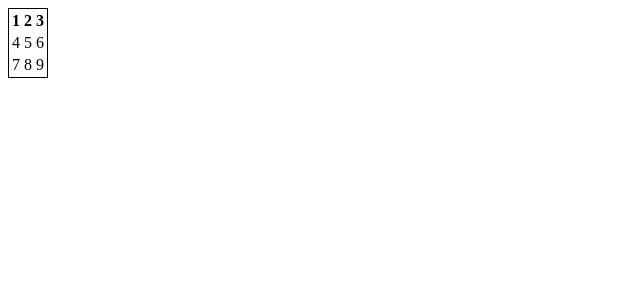
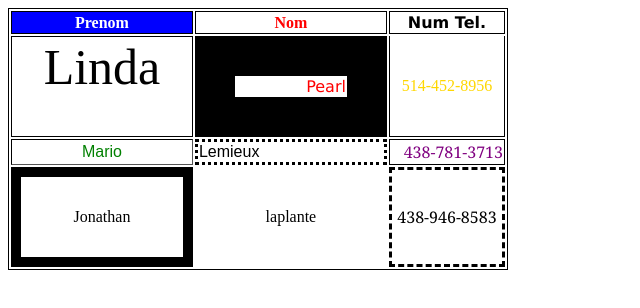
Before and after one commit to PatF3lix/Exercise-HTML, a plain HTML site: page semaine 4/exercise1.html in a window 1280 px wide. Shown: the whole page, without its empty margins (0-640 px from the left). Drawn offline with Linux system fonts and the light colour scheme.

Commit message:
semaine 4 exercise 1 completer

```diff
--- a/semaine 4/exercise1.html
+++ b/semaine 4/exercise1.html
@@ -5,11 +5,76 @@
 
         <title>Exercise 1 semaine 4</title>
         <style>
-            .tableux, .tableux tr .tableux td .tableux th {
-                border: 1px solid black;
+            .tableux, .tableux tr, .tableux td, .tableux th {
+                width: 500px;
+                border:1px solid black;
                 text-align: center;
 
             }
+            #data1{
+                background-color: blue;
+                color: white;
+            }
+            #data2{
+                color: red;
+            }
+            #data3{
+                font-family: Verdana, Geneva, Tahoma, sans-serif;
+            }
+            #data4{
+                vertical-align: top;
+                font-family: 'Times New Roman', Times, serif;
+                font-size: 50px;
+            }
+            #data5{
+                text-align: right;
+                font-size: medium;
+                border-width: 40px;
+                font-family: 'Lucida Sans', 'Lucida Sans Regular', 'Lucida Grande', 'Lucida Sans Unicode', Geneva, Verdana, sans-serif;
+                color: red;
+            }
+            #data6{
+                text-overflow: clip;
+                color: gold;
+                border-top: 6px;
+            }
+            #data7{
+                color: green;
+                font-family: fantasy;
+                border-style: inset;
+            }
+            #data8{
+                border-color: green;
+                text-align: left;
+                border-width: 2px;
+                border: dotted;
+                font: caption;
+            }
+            #data9{
+                font-family: Georgia, 'Times New Roman', Times, serif;
+                color: purple;
+                text-align: right;
+                border-style: groove;
+            }
+            #data10{
+                border-style: solid;
+                border-width: 10px;
+            }
+            #data11{
+                 border: hidden;
+                 text-transform: lowercase;
+            }
+            #data12{
+                border: dashed;
+                font-family: Cambria, Cochin, Georgia, Times, 'Times New Roman', serif;
+            }
+            #table_row{
+                height: 100px;
+
+            }
+
+
+
         </style>
 
 
@@ -19,20 +84,25 @@
 
         <table class="tableux">
             <tr>
-                <th id="1">1</th>
-                <th id="2">2</th>
-                <th id="3">3</th>
+                <th id="data1"><strong>Prenom</strong></th>
+                <th id="data2"><strong>Nom</strong></th>
+                <th id="data3"><strong>Num Tel.</strong></th>
             </tr>
             <tr>
-                <td id="4">4</td>
-                <td id="5">5</td>
-                <td id="6">6</td>
+                <td id="data4">Linda</td>
+                <td id="data5">Pearl</td>
+                <td id="data6">514-452-8956</td->
             </tr>
 
             <tr>
-                <td id="7">7</td>
-                <td id="8">8</td>
-                <td id="9">9</td>
+                <td id="data7">Mario</td>
+                <td id="data8">Lemieux</td>
+                <td id="data9">438-781-3713</td>
+            </tr>
+            <tr id="table_row">
+                <td id="data10">Jonathan</td>
+                <td id="data11">Laplante</td>
+                <td id="data12">438-946-8583</td>
             </tr>
         </table>
 
```
